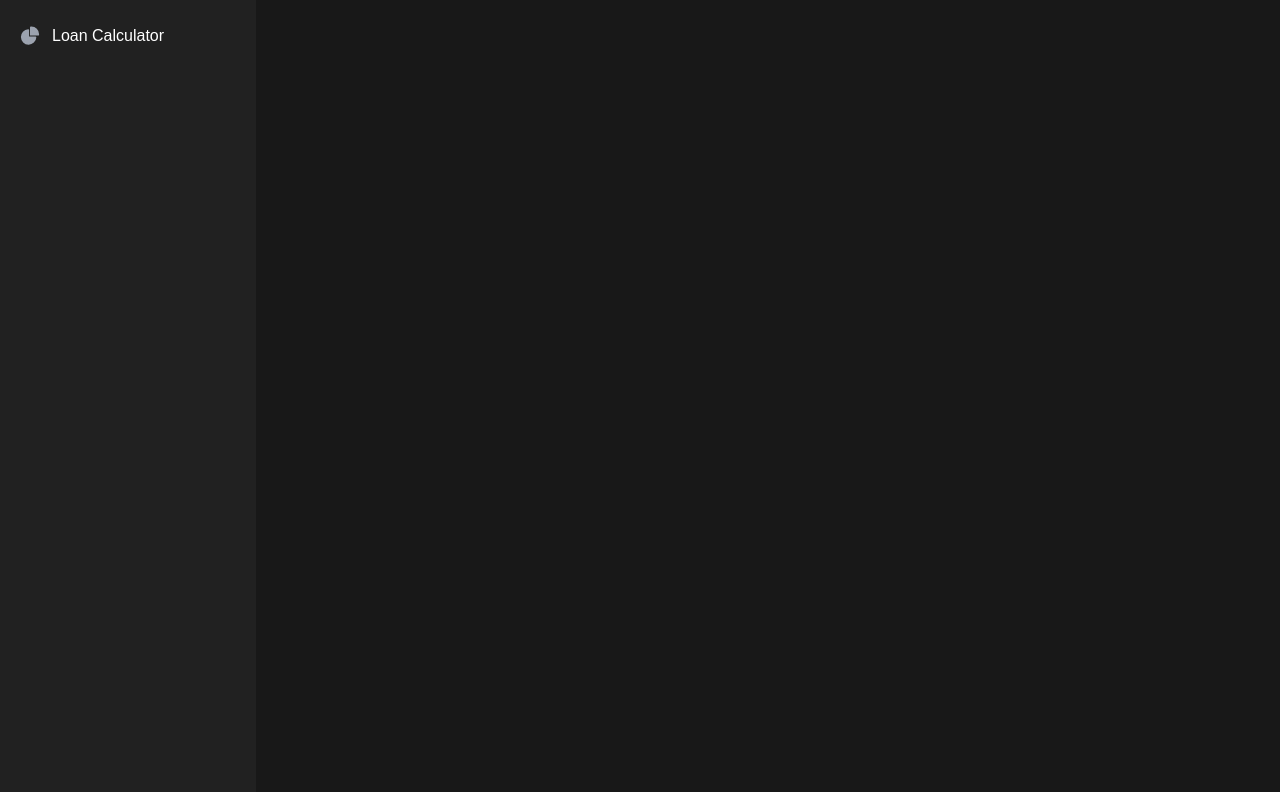
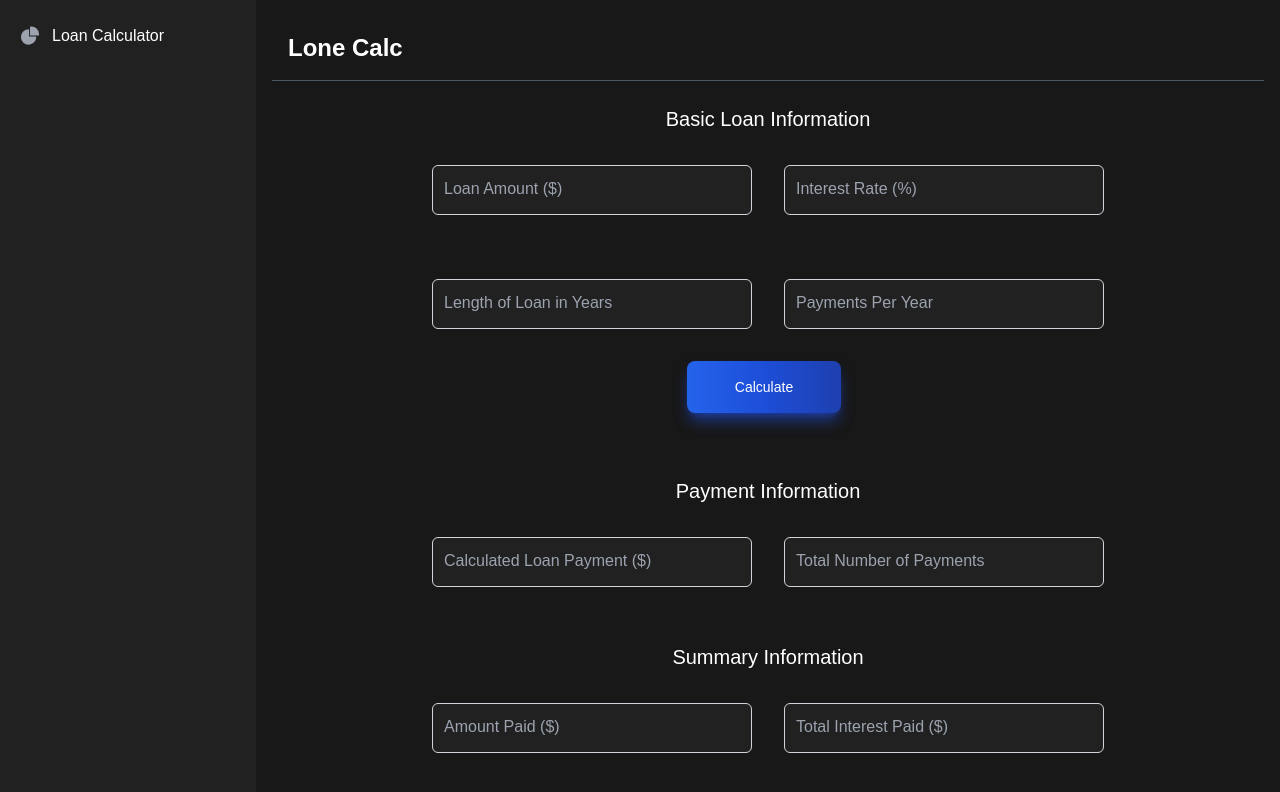
Before and after one commit to hakeem-jc/juno, a Next.js app: page /dashboard in a window 1280 px wide. Shown: the top 792 px of the page. Built offline with nearby package versions, Linux system fonts and the light colour scheme.

Commit message:
feat: Add Loan Calculator

```diff
--- a/app/components/LoanCalculator.tsx
+++ b/app/components/LoanCalculator.tsx
@@ -1,5 +1,196 @@
-const LoanCalculator = () => {
-  return <section></section>;
+"use client";
+import { useForm, SubmitHandler } from "react-hook-form";
+import Input from "@/app/components/ui/Input";
+import InputContainer from "@/app/components/ui/InputContainer";
+import { calculate } from "@/app/utils/helpers";
+
+type FormData = {
+  loanAmount: string;
+  interestRate: string;
+  lengthOfLoan: string;
+  paymentsPerYear: string;
+  calculatedLoanPayment: string;
+  totalNumberOfPayments: string;
+  amountPaid: string;
+  totalInterestPaid: string;
 };
 
+const LoanCalculator = () => {
+  const {
+    register,
+    handleSubmit,
+    formState: { errors },
+    setValue,
+  } = useForm<FormData>();
+
+  const onSubmit: SubmitHandler<FormData> = (data) => {
+    const calculatedData = calculate(
+      parseFloat(data.loanAmount),
+      parseFloat(data.interestRate),
+      parseFloat(data.lengthOfLoan),
+      parseFloat(data.paymentsPerYear)
+    );
+    setValue(
+      "calculatedLoanPayment",
+      "$ " + parseFloat(calculatedData.calculatedLoanPayment).toLocaleString()
+    );
+    setValue("totalNumberOfPayments", calculatedData.totalNumberOfPayments);
+    setValue(
+      "amountPaid",
+      "$ " + parseFloat(calculatedData.amountPaid).toLocaleString()
+    );
+    setValue(
+      "totalInterestPaid",
+      "$ " + parseFloat(calculatedData.totalInterestPaid).toLocaleString()
+    );
+  };
+
+  return (
+    <main className="min-h-screen bg-[#181818] text-white">
+      <nav className="bg-[#181818] w-full border-b border-gray-600">
+        <div className="max-w-screen-xl flex flex-wrap items-center justify-between mx-auto p-4">
+          <a
+            href="#"
+            className="flex items-center space-x-3 rtl:space-x-reverse"
+          >
+            <span className="self-center text-2xl font-semibold whitespace-nowrap dark:text-white">
+              Lone Calc
+            </span>
+          </a>
+        </div>
+      </nav>
+
+      <form
+        className="max-w-2xl mx-auto flex flex-col items-center"
+        onSubmit={(e) => {
+          e.preventDefault(); // Prevent default form submission behavior
+          handleSubmit(onSubmit)(e); // Pass the event to React Hook Form
+        }}
+      >
+        <h2 className="text-xl pt-6 ml-8 sm:ml-0">Basic Loan Information</h2>
+        <div className="w-2/3 sm:w-full text-center">
+          <InputContainer>
+            <Input
+              id="loanAmount"
+              label="Loan Amount ($)"
+              type="number"
+              // @ts-ignore
+              register={register}
+              error={errors.loanAmount?.message}
+              placeholder="1,000,000"
+              validationRules={{
+                required: "Loan Amount is required",
+                min: {
+                  value: 10000,
+                  message: "Minimum loan amount is $10,000",
+                },
+              }}
+            />
+
+            <Input
+              id="interestRate"
+              label="Interest Rate (%)"
+              type="decimal"
+              // @ts-ignore
+              register={register}
+              error={errors.interestRate?.message}
+              placeholder="8.45"
+              validationRules={{
+                required: "Interest Rate is required",
+                min: {
+                  value: 0.1,
+                  message: "Interest rate must be greater than 0.1",
+                },
+              }}
+            />
+          </InputContainer>
+
+          <InputContainer>
+            <Input
+              id="lengthOfLoan"
+              label="Length of Loan in Years"
+              type="number"
+              // @ts-ignore
+              register={register}
+              error={errors.lengthOfLoan?.message}
+              placeholder="60"
+              validationRules={{
+                required: "Length of Loan is required",
+                min: { value: 1, message: "Must be 1 year or longer" },
+              }}
+            />
+
+            <Input
+              id="paymentsPerYear"
+              label="Payments Per Year"
+              type="number"
+              // @ts-ignore
+              register={register}
+              error={errors.paymentsPerYear?.message}
+              placeholder="12"
+              validationRules={{
+                required: "Payments Per Year is required",
+                min: { value: 12, message: "Minimum of 12 payments a year" },
+              }}
+            />
+          </InputContainer>
+
+          <div className="text-center mb-8">
+            <button className="text-white bg-gradient-to-r from-blue-600 via-blue-700 to-blue-800 hover:bg-gradient-to-br focus:ring-4 focus:outline-none shadow-lg shadow-blue-800/80 font-medium rounded-lg text-sm px-12 py-4 text-center me-2 mb-2">
+              Calculate
+            </button>
+          </div>
+
+          <h2 className="text-xl pt-6 ml-8 sm:ml-0">Payment Information</h2>
+
+          <InputContainer>
+            <Input
+              id="calculatedLoanPayment"
+              label="Calculated Loan Payment ($)"
+              type="text"
+              // @ts-ignore
+              register={register}
+              error={errors.calculatedLoanPayment?.message}
+              disabled={true}
+            />
+
+            <Input
+              id="totalNumberOfPayments"
+              label="Total Number of Payments"
+              type="text"
+              // @ts-ignore
+              register={register}
+              error={errors.totalNumberOfPayments?.message}
+              disabled={true}
+            />
+          </InputContainer>
+          <h2 className="text-xl pt-6 ml-8 sm:ml-0">Summary Information</h2>
+
+          <InputContainer>
+            <Input
+              id="amountPaid"
+              label="Amount Paid ($)"
+              type="text"
+              // @ts-ignore
+              register={register}
+              error={errors.totalNumberOfPayments?.message}
+              disabled={true}
+            />
+
+            <Input
+              id="totalInterestPaid"
+              label="Total Interest Paid ($)"
+              type="text"
+              // @ts-ignore
+              register={register}
+              error={errors.totalInterestPaid?.message}
+              disabled={true}
+            />
+          </InputContainer>
+        </div>
+      </form>
+    </main>
+  );
+}
+
 export default LoanCalculator;
--- /dev/null
+++ b/app/components/ui/Input/index.tsx
@@ -0,0 +1,48 @@
+import { useForm } from "react-hook-form";
+import styles from "./styles.module.css";
+
+type InputProps = {
+  id: string;
+  label: string;
+  type: string;
+  register: ReturnType<typeof useForm>["register"];
+  error?: string;
+  placeholder?: string;
+  validationRules?: object;
+  disabled?: boolean;
+};
+
+const Input: React.FC<InputProps> = ({
+  id,
+  label,
+  type,
+  register,
+  error,
+  placeholder,
+  validationRules,
+  disabled
+}) => {
+  return (
+    <div className={`w-full relative ${styles["float-label-input"]}`}>
+      <input
+        type={type}
+        id={id}
+        placeholder={placeholder ? placeholder : " "}
+        className={`block w-full bg-[#212121] focus:outline-none focus:shadow-outline border rounded-md py-3 px-3 leading-normal focus:border-blue-400 ${
+          error ? "border-red-500" : "border-gray-300"
+        }`}
+        {...register(id, validationRules)}
+        disabled={disabled ?? false}
+      />
+      <label
+        htmlFor={id}
+        className="absolute top-3 left-1 text-gray-400 pointer-events-none transition duration-200 ease-in-out bg-[#212121] px-2"
+      >
+        {label}
+      </label>
+      {error && <p className="text-red-500 text-sm mt-1">{error}</p>}
+    </div>
+  );
+};
+
+export default Input;
--- /dev/null
+++ b/app/components/ui/Input/styles.module.css
@@ -0,0 +1,11 @@
+.float-label-input {
+    margin: 32px 0;
+ }
+
+.float-label-input:focus-within label,
+  .float-label-input input:not(:placeholder-shown) + label {
+    transform: translateY(-1.5rem) scale(0.75);
+    background-color: #212121;
+    left: 0px;
+    color: white;
+}
--- /dev/null
+++ b/app/components/ui/InputContainer.tsx
@@ -0,0 +1,15 @@
+import React, { ReactNode } from "react";
+
+interface InputContainerProps {
+  children: ReactNode;
+}
+
+const InputContainer: React.FC<InputContainerProps> = ({ children }) => {
+  return (
+    <div className="w-full sm:flex sm:flex-row sm:gap-8">
+      {children}
+    </div>
+  );
+};
+
+export default InputContainer;
--- a/app/components/ui/Sidebar.tsx
+++ b/app/components/ui/Sidebar.tsx
@@ -19,7 +19,7 @@
           <li>
             <Link
               href="#"
-              className="flex items-center p-2  rounded-lg text-white hover:bg-gray-700 group"
+              className="flex items-center p-2  rounded-lg text-white hover:bg-[#181818]"
             >
               <svg
                 className="w-5 h-5 transition duration-75 text-gray-400 group-hover:text-white"
--- /dev/null
+++ b/app/utils/helpers.ts
@@ -0,0 +1,29 @@
+import { CalculatedLoanData } from "./interfaces";
+
+export const calculate = (
+    loanAmount: number,
+    interestRate: number,
+    lengthOfLoan:number,
+    paymentsPerYear: number
+  ): CalculatedLoanData => {
+
+    // Calculate loan payment (PMT formula)
+    const monthlyInterestRate = interestRate / 100 / paymentsPerYear;
+    const totalPayments = lengthOfLoan * paymentsPerYear;
+
+    const calculatedLoanPayment =
+      monthlyInterestRate > 0
+        ? (loanAmount * monthlyInterestRate) /
+          (1 - Math.pow(1 + monthlyInterestRate, -totalPayments))
+        : loanAmount / totalPayments;
+
+    const amountPaid = calculatedLoanPayment * totalPayments;
+    const totalInterestPaid = amountPaid - loanAmount;
+
+    return {
+      calculatedLoanPayment: calculatedLoanPayment.toFixed(2),
+      totalNumberOfPayments: totalPayments.toFixed(0),
+      amountPaid: amountPaid.toFixed(2),
+      totalInterestPaid: totalInterestPaid.toFixed(2),
+    };
+  };
--- /dev/null
+++ b/app/utils/interfaces.ts
@@ -0,0 +1,6 @@
+export type CalculatedLoanData = {
+  calculatedLoanPayment: string;
+  totalNumberOfPayments: string;
+  amountPaid: string;
+  totalInterestPaid: string;
+};
```
